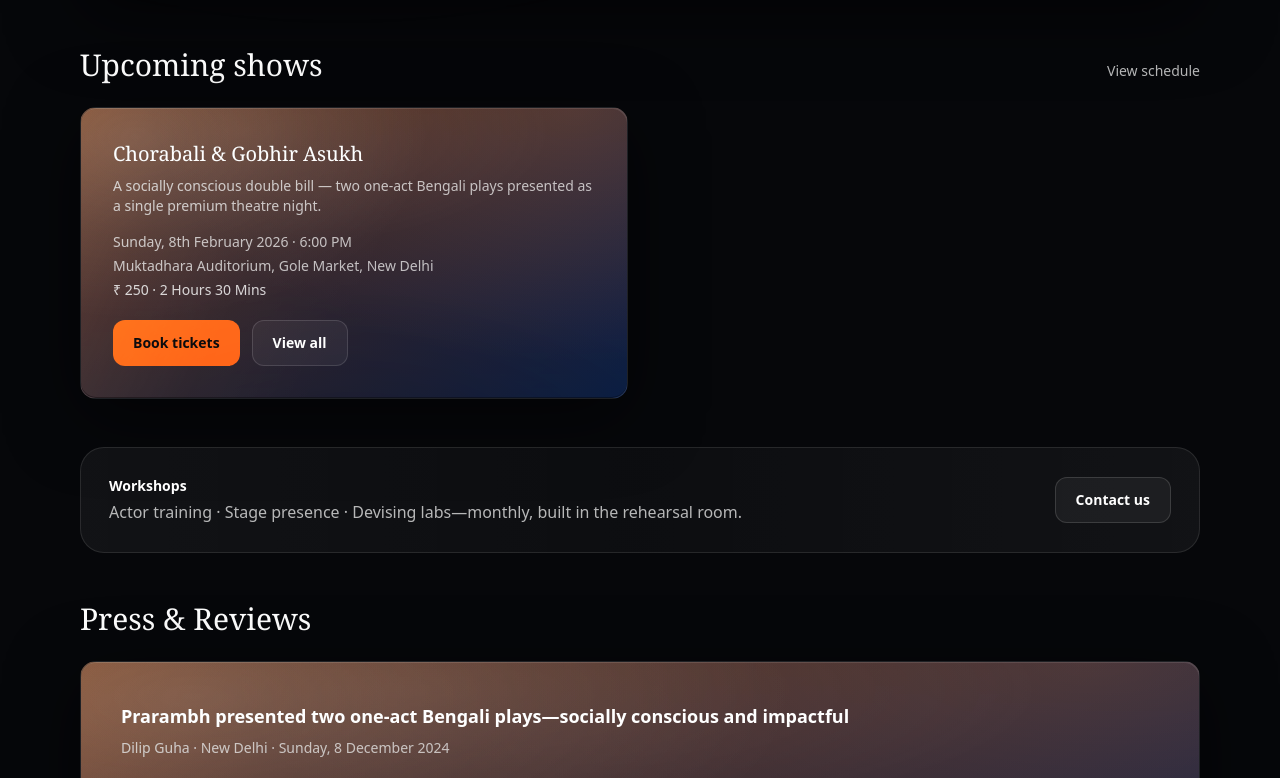
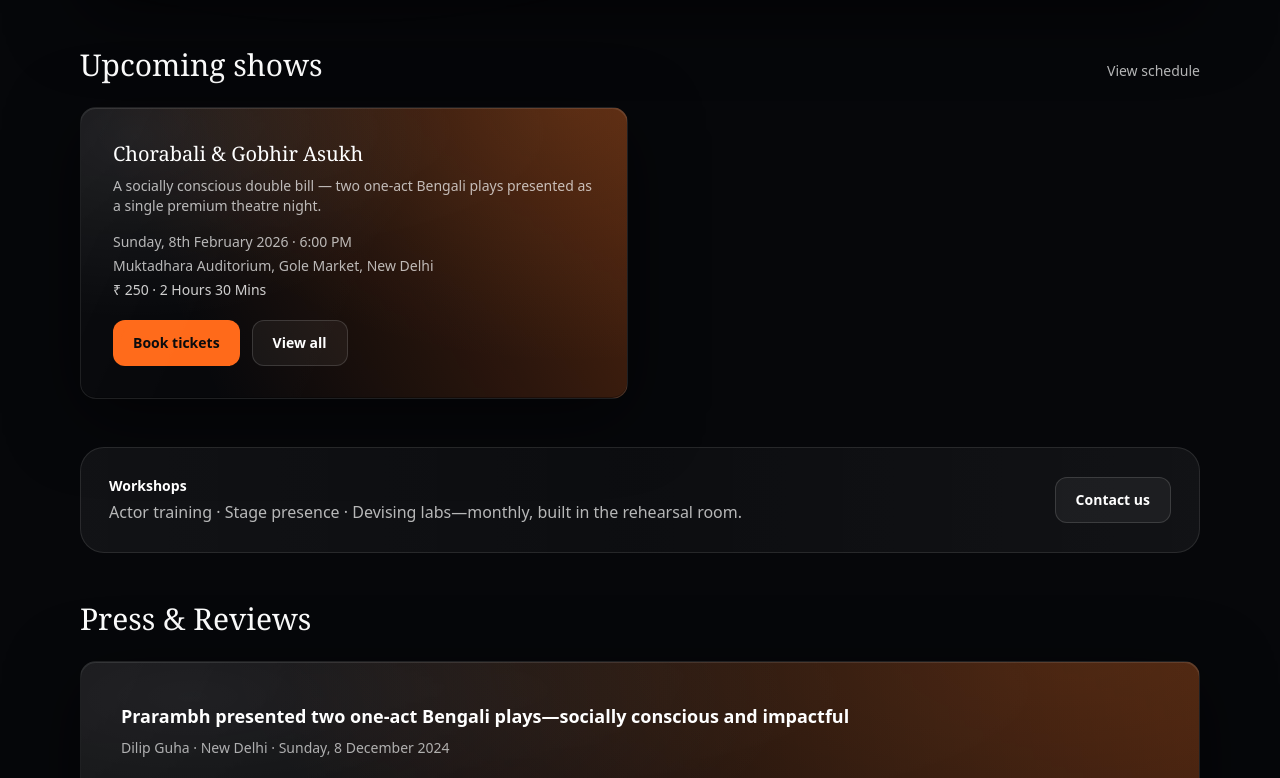
Before and after one commit to rishabhkar/Act-One-Interface, a React (Vite) app: page / in a window 1280 px wide. Shown: the part 1002-1780 px from the top of the page. Built offline with nearby package versions, Linux system fonts and the light colour scheme.

Commit message:
Logo Initialising

```diff
--- a/src/index.css
+++ b/src/index.css
@@ -44,20 +44,19 @@ body {
     overflow: hidden;
     @apply rounded-2xl border backdrop-blur-3xl;
 
-    /* Glass: keep background visible. */
-    background-color: rgba(6, 10, 18, 0.42);
+    /* Base background used only for underlying compositing; actual fill is enforced by ::after overlay */
+    background-color: transparent;
 
     /* Use the provided per-card gradient when present. */
     background-image:
-      radial-gradient(120% 140% at 10% 10%, rgba(255, 255, 255, 0.12), rgba(255, 255, 255, 0) 45%),
-      radial-gradient(140% 160% at 90% 0%, rgba(255, 140, 60, 0.18), rgba(255, 140, 60, 0) 55%),
+      radial-gradient(120% 140% at 10% 10%, rgba(255, 255, 255, 0.08), rgba(255, 255, 255, 0) 45%),
+      radial-gradient(140% 160% at 90% 0%, rgba(255, 140, 60, 0.12), rgba(255, 140, 60, 0) 55%),
       var(--glass-gradient),
-      linear-gradient(180deg, rgba(0, 0, 0, 0.38), rgba(0, 0, 0, 0.10));
+      linear-gradient(180deg, rgba(0, 0, 0, 0.06), rgba(0, 0, 0, 0.00));
 
     background-repeat: no-repeat;
-    background-blend-mode: screen, screen, normal, multiply;
+    background-blend-mode: normal;
 
-    /* Edge + depth */
     border-color: rgba(255, 255, 255, 0.10);
     box-shadow:
       0 18px 70px rgba(0, 0, 0, 0.55),
@@ -67,7 +66,25 @@ body {
     backdrop-filter: blur(26px) saturate(170%) contrast(105%);
   }
 
-  /* Glass specular + reflection */
+  /* Fill overlay: enforces exact 40% fill alpha (60% transparent) consistently */
+  .glass::after {
+    content: '';
+    position: absolute;
+    inset: 0;
+    border-radius: inherit;
+    pointer-events: none;
+    background: rgba(6, 10, 18, 0.40); /* 60% transparent */
+    z-index: 1;
+    mix-blend-mode: normal;
+  }
+
+  /* Ensure panel content renders above the fill overlay */
+  .glass > * {
+    position: relative;
+    z-index: 2;
+  }
+
+  /* Glass specular + reflection sits on top */
   .glass::before {
     content: '';
     position: absolute;
@@ -76,18 +93,22 @@ body {
     pointer-events: none;
     background:
       linear-gradient(115deg,
-        rgba(255, 255, 255, 0.26) 0%,
-        rgba(255, 255, 255, 0.10) 18%,
-        rgba(255, 255, 255, 0.03) 34%,
+        rgba(255, 255, 255, 0.22) 0%,
+        rgba(255, 255, 255, 0.08) 18%,
+        rgba(255, 255, 255, 0.02) 34%,
         rgba(255, 255, 255, 0.00) 54%),
-      radial-gradient(90% 65% at 30% 8%, rgba(255, 255, 255, 0.14), rgba(255, 255, 255, 0.00) 62%),
-      radial-gradient(120% 110% at 50% 120%, rgba(0, 0, 0, 0.22), rgba(0, 0, 0, 0.00) 55%);
-    opacity: 0.85;
+      radial-gradient(90% 65% at 30% 8%, rgba(255, 255, 255, 0.10), rgba(255, 255, 255, 0.00) 62%);
+    opacity: 0.12;
     mix-blend-mode: overlay;
+    z-index: 3;
   }
 
-  .glass::after {
-    content: none;
+  /* Prevent inner element backgrounds from making the panel opaque */
+  .glass [class*="bg-"] {
+    background-color: transparent !important;
+  }
+  .glass [class*="bg-"] * {
+    background-color: transparent !important;
   }
 
   /* Subtle film grain overlay used by GlassPanel */
@@ -100,7 +121,7 @@ body {
     position: absolute;
     inset: 0;
     pointer-events: none;
-    opacity: 0.05;
+    opacity: 0.04;
     mix-blend-mode: overlay;
     background-image:
       radial-gradient(circle at 20% 20%, rgba(255, 255, 255, 0.07), rgba(255, 255, 255, 0) 2px),
@@ -150,6 +171,16 @@ body {
   .error {
     @apply text-xs;
     color: rgba(255, 179, 122, 0.95);
+  }
+
+  /* Prevent inner elements from adding opaque backgrounds inside glass panels (e.g. bg-black/30). */
+  .glass [class*="bg-"] {
+    background-color: transparent !important;
+  }
+
+  /* Also ensure deeply nested backgrounds are transparent when inside glass */
+  .glass [class*="bg-"] * {
+    background-color: transparent !important;
   }
 }
 
--- a/src/pages/HomePage.tsx
+++ b/src/pages/HomePage.tsx
@@ -122,7 +122,16 @@ export default function HomePage() {
       </section>
 
       <SectionReveal>
-        <GlassPanel className="p-7 md:p-10" labelledBy="about-heading">
+        <GlassPanel
+          className="p-7 md:p-10"
+          labelledBy="about-heading"
+          style={
+            ({
+              ['--glass-gradient']:
+                'linear-gradient(220deg, rgba(255, 106, 26, 0.26) 0%, rgba(255, 106, 26, 0.12) 40%, rgba(255, 106, 26, 0.00) 78%)',
+            } as React.CSSProperties)
+          }
+        >
           <h2 id="about-heading" className="font-serif text-2xl text-white md:text-3xl">
             {aboutOurCraftPanel.title}
           </h2>
@@ -155,7 +164,17 @@ export default function HomePage() {
         <div className="mt-6 grid gap-6 md:grid-cols-2">
           {siteContent.homePage.upcomingShowsSection.showCards.map((card, idx) => (
             <SectionReveal key={card.id} delay={Math.min(idx * 0.06, 0.18)}>
-              <GlassPanel as="article" className="p-6 md:p-8" labelledBy={`home-show-${card.id}`}>
+              <GlassPanel
+                as="article"
+                className="p-6 md:p-8"
+                labelledBy={`home-show-${card.id}`}
+                style={
+                  ({
+                    ['--glass-gradient']:
+                      `linear-gradient(${[245, 205, 165, 125][idx % 4]}deg, rgba(255, 106, 26, 0.28) 0%, rgba(255, 106, 26, 0.12) 42%, rgba(255, 106, 26, 0.00) 80%)`,
+                  } as React.CSSProperties)
+                }
+              >
                 <h3 id={`home-show-${card.id}`} className="font-serif text-xl text-white">
                   {card.title}
                 </h3>
@@ -201,7 +220,17 @@ export default function HomePage() {
         <div className="mt-6 grid gap-6">
           {pressAndReviewsSection.items.map((item, idx) => (
             <SectionReveal key={item.id} delay={Math.min(idx * 0.06, 0.2)}>
-              <GlassPanel as="article" className="p-7 md:p-10" labelledBy={item.id}>
+              <GlassPanel
+                as="article"
+                className="p-7 md:p-10"
+                labelledBy={item.id}
+                style={
+                  ({
+                    ['--glass-gradient']:
+                      `linear-gradient(${[260, 210, 160, 120, 300][idx % 5]}deg, rgba(255, 106, 26, 0.22) 0%, rgba(255, 106, 26, 0.10) 40%, rgba(255, 106, 26, 0.00) 78%)`,
+                  } as React.CSSProperties)
+                }
+              >
                 <h3 id={item.id} className="text-lg font-semibold text-white">
                   {item.headline}
                 </h3>
```
Also changed, not shown: 1 other file (tests, documents, lock files or other folders).
